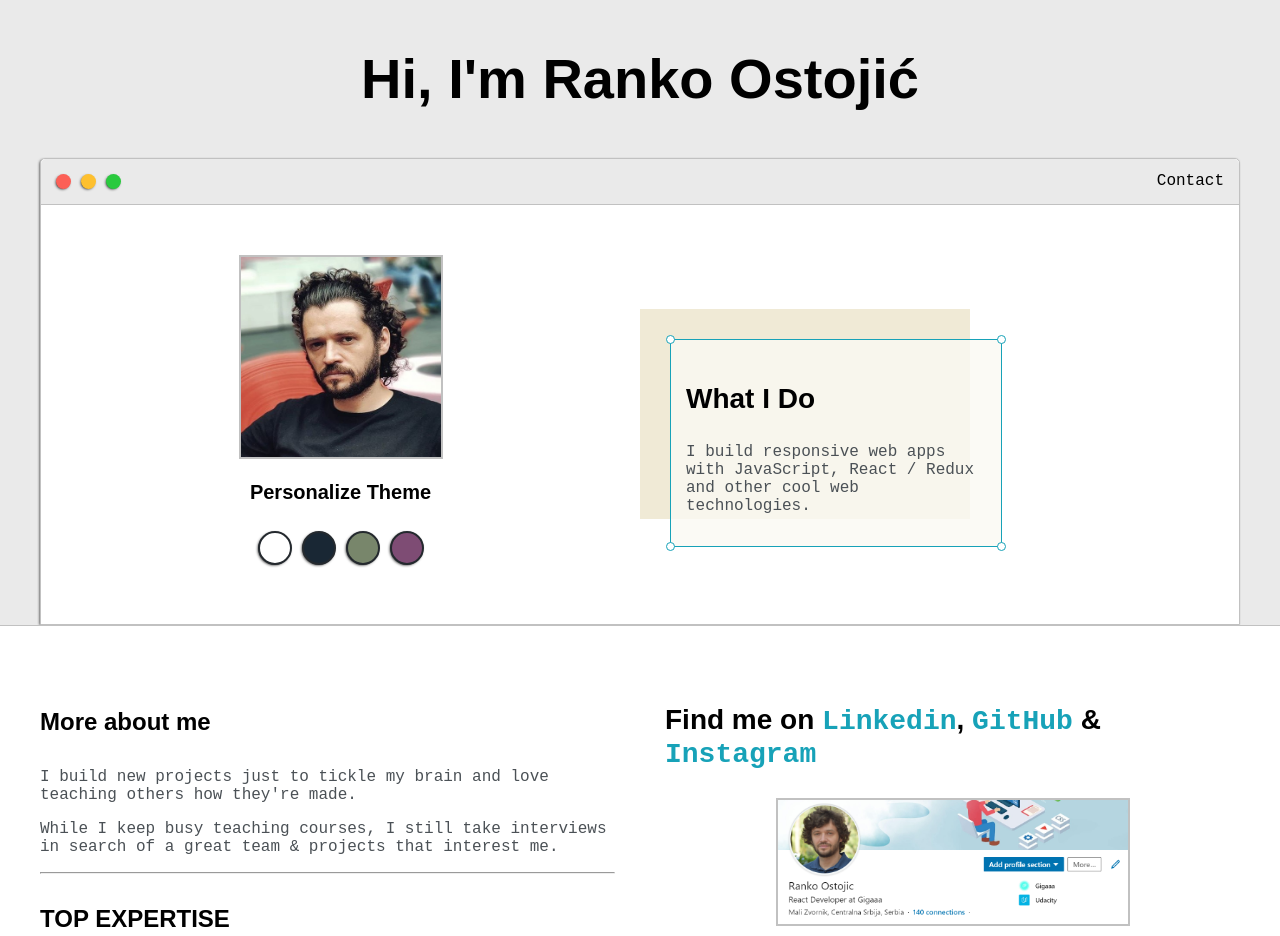
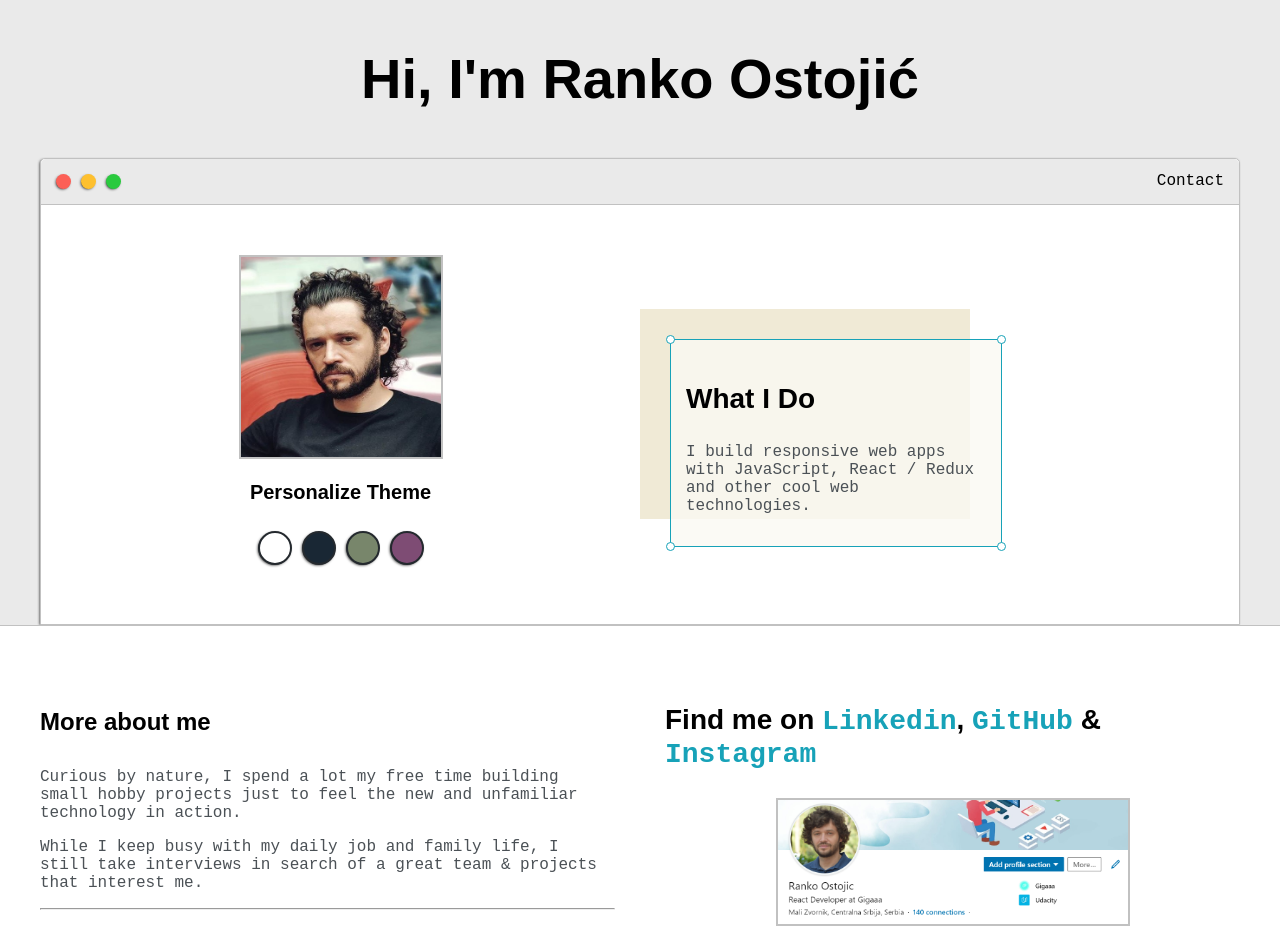
Before and after one commit to Ralence/personal-site, a Next.js app: page / in a window 1280 px wide. Shown: the top 936 px of the page. Built offline with nearby package versions, Linux system fonts and the light colour scheme.

Commit message:
feat: rewrite the description text

```diff
--- a/components/About.jsx
+++ b/components/About.jsx
@@ -14,13 +14,13 @@ function About() {
             <h4>More about me</h4>
 
             <p>
-              I build new projects just to tickle my brain and love teaching others how they're
-              made.
+              Curious by nature, I spend a lot my free time building small hobby projects just to
+              feel the new and unfamiliar technology in action.
             </p>
 
             <p>
-              While I keep busy teaching courses, I still take interviews in search of a great team
-              & projects that interest me.
+              While I keep busy with my daily job and family life, I still take interviews in search
+              of a great team & projects that interest me.
             </p>
 
             <hr />
```
